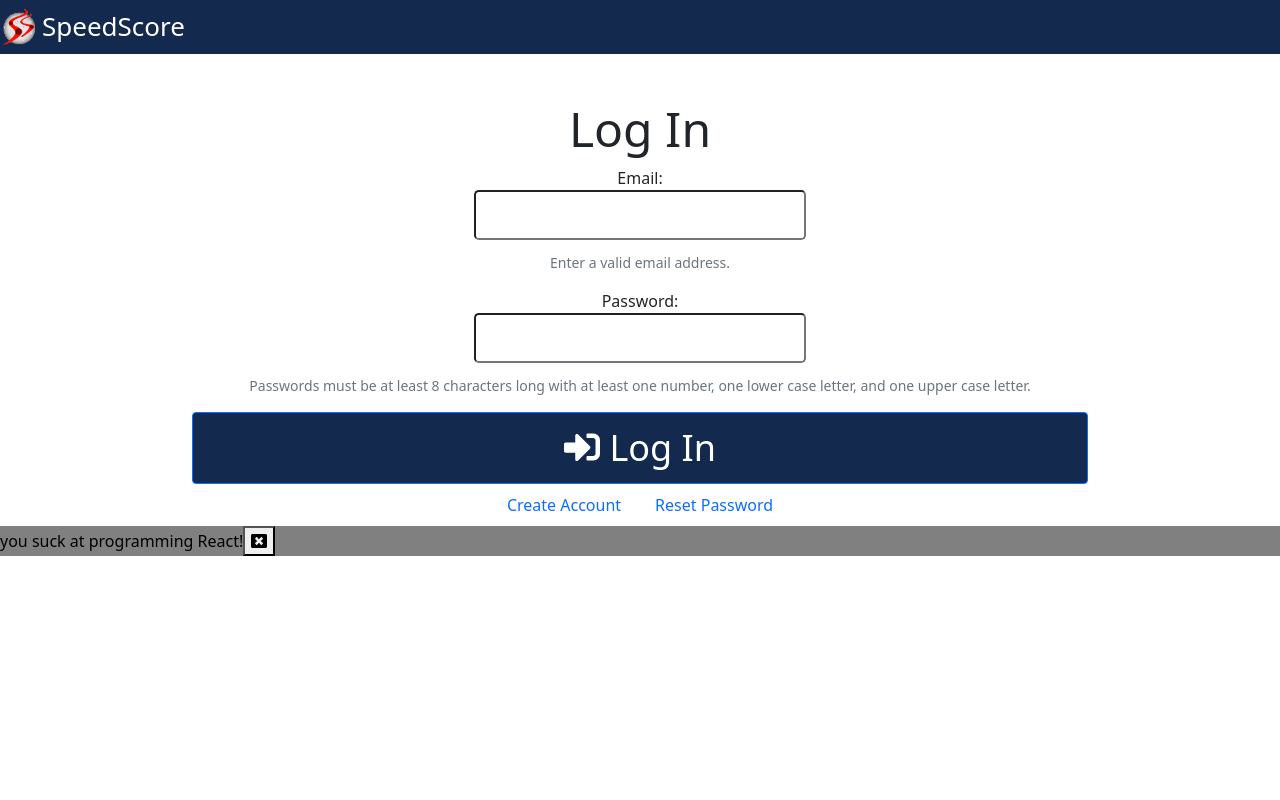
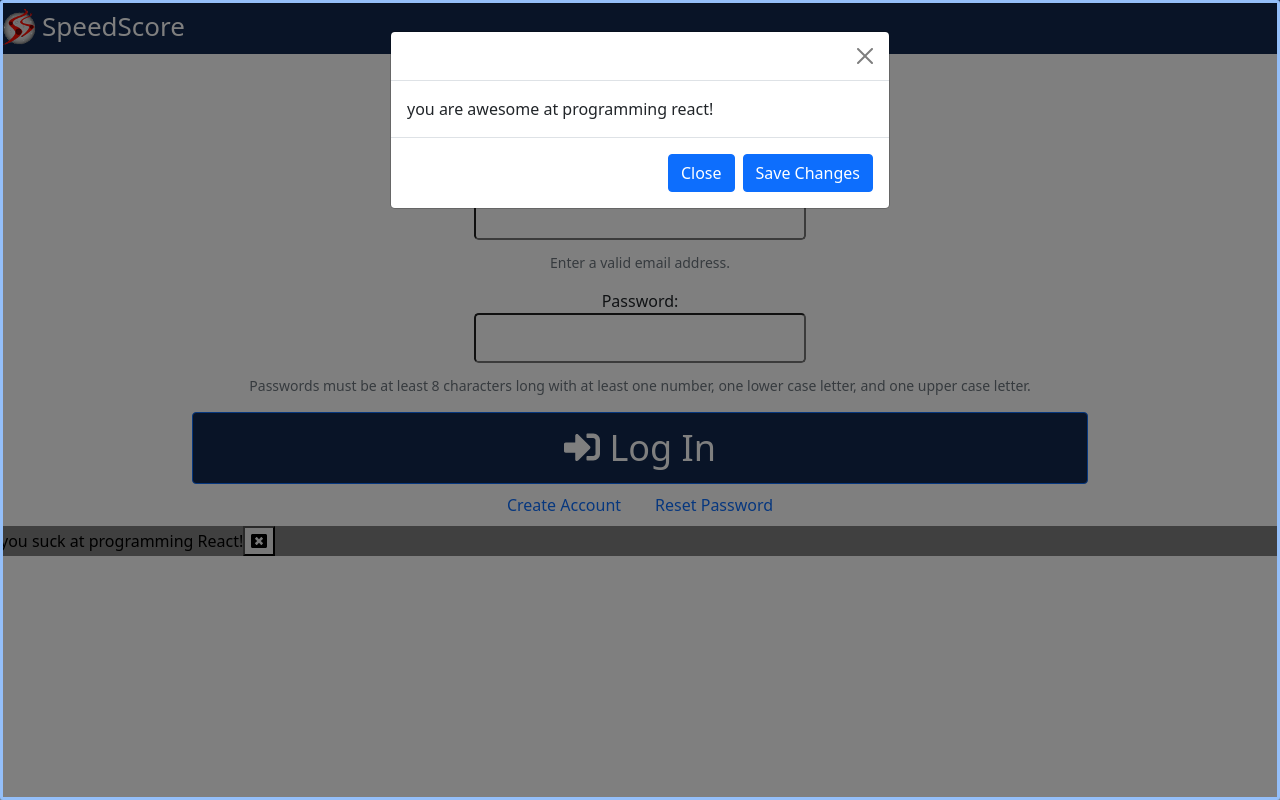
Before and after one commit to wsu-cpts489-fa21/ia7-BrianSchimert, a React (Create React App) app in the folder client/: page / in a window 1280 px wide. Built offline with nearby package versions, Linux system fonts and the light colour scheme.

Commit message:
Add PopUpModal and finish task2

```diff
--- a/client/package.json
+++ b/client/package.json
@@ -12,6 +12,7 @@
     "bootstrap": "^5.1.2",
     "fontawesome": "^5.6.3",
     "react": "^17.0.2",
+    "react-bootstrap": "^2.0.1",
     "react-dom": "^17.0.2",
     "react-scripts": "4.0.3",
     "web-vitals": "^1.1.2"
--- a/client/src/components/App.js
+++ b/client/src/components/App.js
@@ -13,6 +13,7 @@ import BuddiesPage from './BuddiesPage.js';
 import SideMenu from './SideMenu.js';
 import AppMode from './AppMode.js';
 import NotificationToast from './NotificationToast.js';
+import PopUpModal from './PopUpModal.js';
 
 library.add(faWindowClose,faEdit, faCalendar,
             faSpinner, faSignInAlt, faBars, faTimes, faSearch,
@@ -29,6 +30,10 @@ class App extends React.Component {
                   toastTextColor: 'black',
                   toastBackgroundColor: 'gray',
                   toastMessage: "you suck at programming React!",
+                  popUpModalOpen: true,
+                  popUpModalText: "you are awesome at programming react!",
+                  popUpModalButtons: {"close": this.closeModal,
+                                      "save": this.closeModal },
                   userData: {accountData: {},
                              identityData: {},
                              speedgolfData: {},
@@ -180,6 +185,10 @@ class App extends React.Component {
 
   }
 
+  closeModal = () => {
+    this.setState({popUpModalOpen : false});
+  }
+
   render() {
     return (
       <>
@@ -235,6 +244,15 @@ class App extends React.Component {
                                             message = {this.state.toastMessage}
                                             closeToast = {this.closeToast} />
                                           : null}
+
+        {this.state.popUpModalOpen ? <PopUpModal
+                                          closeModal= {this.closeModal}
+                                          text = {this.state.popUpModalText}
+                                          modalButtons = {this.state.popUpModalButtons}
+                                          /> :
+
+                                      null }
+
         {this.state.menuOpen  ? <SideMenu logOut={this.logOut}/> : null}
       </>
     );
--- /dev/null
+++ b/client/src/components/PopUpModal.js
@@ -0,0 +1,45 @@
+import React from 'react';
+import Modal from 'react-bootstrap/Modal';
+import Button from 'react-bootstrap/Button';
+
+
+class PopUpModal extends React.Component {
+
+
+    myFunction(){
+        var myArray = []
+        var i;
+        for(i=0; i < this.props.modalButtons.length; i++){
+            myArray[i] = (
+                <Button onClick={this.props.modalButtons[i].key()}>
+                    {this.props.modalButtons[i].value()}
+                </Button>
+            );
+        }
+        return myArray;
+    }
+//myobj[Object.keys(myobj)[0]];
+    render() {
+        return(
+           <>
+      <Modal show={true} onHide={this.props.closeModal}>
+        <Modal.Header closeButton>
+        </Modal.Header>
+        <Modal.Body> {this.props.text} </Modal.Body>
+        <Modal.Footer>
+
+         <Button variant="primary" onClick={this.props.closeModal}>
+            Close
+          </Button>
+          <Button variant="primary" onClick={this.props.closeModal}>
+            Save Changes
+          </Button>
+        </Modal.Footer>
+      </Modal>
+           </>
+        );
+    }
+
+}
+
+export default PopUpModal;
--- a/package.json
+++ b/package.json
@@ -16,7 +16,8 @@
     "@fortawesome/free-solid-svg-icons": "^5.15.4",
     "@fortawesome/react-fontawesome": "^0.1.16",
     "express": "^4.17.1",
-    "path": "^0.12.7"
+    "path": "^0.12.7",
+    "react-bootstrap": "^2.0.1"
   },
   "devDependencies": {
     "@babel/cli": "^7.16.0",
```
Also changed, not shown: 13 other files (tests, documents, lock files or other folders).
